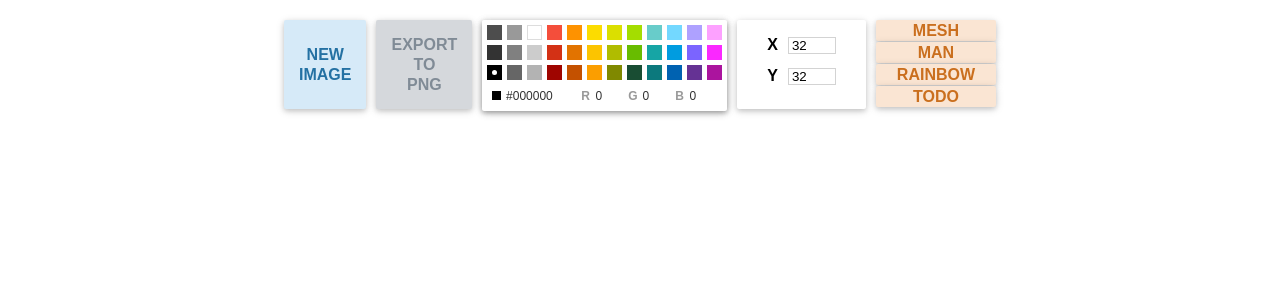
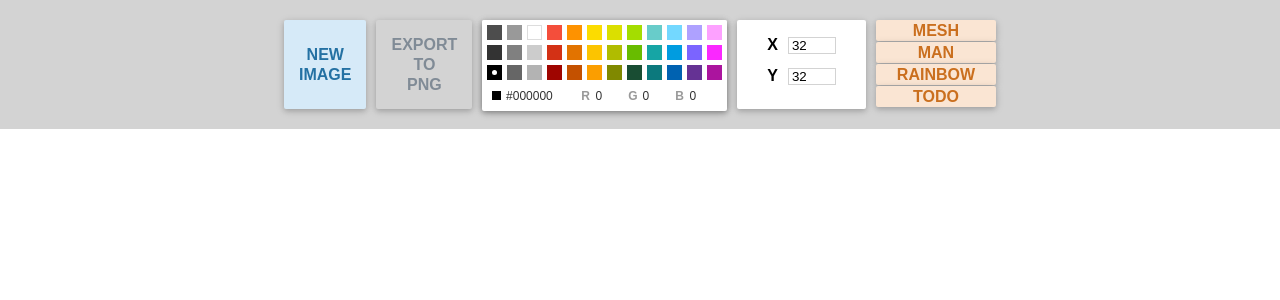
Before and after one commit to martinapro112/pixel-art-maker, a React app: page / in a window 1280 px wide. Shown: the top 300 px of the page. Built offline with nearby package versions, Linux system fonts and the light colour scheme.

Commit message:
[Updated] styles moved to sass files, separated and refactored

```diff
--- a/package.json
+++ b/package.json
@@ -5,9 +5,11 @@
   "author": "Martina Prochazkova",
   "dependencies": {
     "dateformat": "^3.0.3",
+    "node-sass": "^4.12.0",
     "react": "^16.8.6",
     "react-color": "^2.17.3",
-    "react-dom": "^16.8.6"
+    "react-dom": "^16.8.6",
+    "sass-loader": "^7.1.0"
   },
   "devDependencies": {
     "autoprefixer": "6.7.2",
--- a/src/App.css
+++ /dev/null
@@ -1,148 +0,0 @@
-.app {
-    text-align: center;
-}
-
-button, .picker, .dimensions {
-    display: inline-block;
-    vertical-align: top;
-    margin: 20px 5px;
-    padding: 0 15px;
-
-    height: 90px;
-    border: none;
-    border-radius: 8px;
-    box-shadow: rgba(0, 0, 0, 0.12) 0px 2px 10px, rgba(0, 0, 0, 0.16) 0px 2px 5px;
-    border-radius: 2px;
-    background: rgb(255, 255, 255);
-
-    font-size: 16px;
-    font-weight: 600;
-    text-decoration: none;
-    text-transform: uppercase;
-    text-align: center;
-    line-height: 20px;
-
-    -webkit-transition-duration: 0.4s;
-    transition-duration: 0.4s;
-    cursor: pointer;
-}
-
-button:hover {
-    background: #2C3E50;
-}
-
-button.disabled {
-    background: #D5D8DC;
-    color: #808B96;
-}
-
-.picker {
-    padding: 0;
-}
-
-button, .dimensions, .mini-button-group {
-    height: 89px;
-    display: inline-block;
-    vertical-align: top;
-    margin: 20px 5px;
-}
-
-button, a {
-    background: #D6EAF8;
-    color: #2471A3;
-}
-
-
-.mini-button {
-    height: 21px;
-    min-width: 120px;
-    padding: 0 20px;
-    margin: 0 0 1px 0;
-    background: #FAE5D3;
-    color: #CA6F1E;
-}
-
-.dimension {
-    height: 16px;
-    display: block;
-    margin: 15px;
-    position: relative;
-}
-
-.dimension-label {
-    display: inline-block;
-    margin-right: 10px;
-}
-
-.dimension-input {
-    width: 40px;
-    border: 1px solid #D3D3D3;
-    padding: 0 3px;
-}
-
-.image {
-    display: block;
-    margin: auto;
-}
-
-.pixel {
-    display: inline-block;
-    height: 15px;
-    width: 15px;
-    border: 1px solid #D3D3D3;
-    margin: -2px 0.5px;
-    padding: 0;
-}
-
-.hover {
-    animation: darken 2s;
-}
-
-@keyframes darken {
-    from { filter: brightness(80%); }
-    to { filter: brightness(100%); }
-}
-
-#load {
-    border: 16px solid #fff;
-    border-radius: 50%;
-    border-top: 16px solid #2471A3;
-    width: 40px;
-    height: 40px;
-    -webkit-animation: spin 2s linear infinite; /* Safari */
-    animation: spin 2s linear infinite;
-    pointer-events: none;
-}
-
-@keyframes spin {
-    0% { transform: rotate(0deg); }
-    100% { transform: rotate(360deg); }
-}
-
-.tooltip {
-    background-color: #9f0500;
-    color: #fff;
-    text-align: center;
-    padding: 1px 10px;
-    border-radius: 6px;
-    font-size: 10px;
-    position: absolute;
-    z-index: 1;
-    top: -1px;
-    left: 75px;
-    width: 150px;
-}
-
-.wrong-entry {
-    border: 1px solid #9f0500;
-}
-
-a {
-    background-color: transparent;
-    height: inherit;
-    width: inherit;
-    margin: auto;
-    display: table-cell;
-    vertical-align: middle;
-    text-decoration: none;
-}
--- a/src/App.js
+++ b/src/App.js
@@ -1,10 +1,9 @@
 import React, { Component } from 'react';
-import './App.css';
-import Pixel from './Partials/Pixel';
-import Tools from './Partials/Tools';
-import Mesh from './Images/Mesh';
-import Man from './Images/Man';
-import Rainbow from './Images/Rainbow';
+import Pixel    from './Partials/Pixel';
+import Tools    from './Partials/Tools';
+import Mesh     from './Images/Mesh';
+import Man      from './Images/Man';
+import Rainbow  from './Images/Rainbow';
 
 const dimensionsRange = {
     y: { default: 32, min: 10, max: 50 },
@@ -178,7 +177,7 @@ class App extends Component {
         }
 
         return (
-            <div className="app">
+            <div id="app">
                 <Tools
                     dimensionsRange={ dimensionsRange }
                     dimensions={ this.state.dimensions }
@@ -194,7 +193,7 @@ class App extends Component {
                     imageDownloaded={ this.imageDownloadedHandler }
                     presetImageHandler={ this.presetImageHandler }
                 />
-                <div className="image"
+                <div id="image"
                     style={{
                         height: this.state.pixels.length * 18,
                         width: this.state.pixels.length > 0 ? this.state.pixels[0].length * 18 : 0
--- /dev/null
+++ b/src/App.scss
@@ -0,0 +1,38 @@
+$white: white;
+
+$dark-grey: #808B96;
+$light-grey: #D3D3D3;
+
+$extra-dark-blue: #2C3E50;
+$dark-blue: #2471A3;
+$light-blue: #D6EAF8;
+
+$dark-orange: #CA6F1E;
+$light-orange: #FAE5D3;
+
+$danger-red: #9f0500;
+
+#app {
+    text-align: center;
+
+    #image {
+        display: block;
+        margin: auto;
+    }
+}
+
+#load {
+    border: 16px solid $white;
+    border-radius: 50%;
+    border-top: 16px solid $dark-blue;
+    width: 40px;
+    height: 40px;
+    -webkit-animation: spin 2s linear infinite; /* Safari */
+    animation: spin 2s linear infinite;
+    pointer-events: none;
+}
+
+@keyframes spin {
+    0% { transform: rotate(0deg); }
+    100% { transform: rotate(360deg); }
+}
--- a/src/Partials/Tools.js
+++ b/src/Partials/Tools.js
@@ -1,22 +1,23 @@
-import React from 'react';
-import { CompactPicker } from 'react-color';
+import React                from 'react';
+import { CompactPicker }    from 'react-color';
 var dateFormat = require('dateformat');
 
 const Tools = (props) => {
     let exportPng =
         <button
+            className={ 'tool button ' + (props.disabledExport ? 'disabled' : '') }
             onClick={ props.exportToPngHandler }
-            disabled={ props.disabledExport } className={ props.disabledExport ? 'disabled' : null}
+            disabled={ props.disabledExport }
         >
             export<br />to<br />png
         </button>;
     if (props.pngLoading) {
-        exportPng = <button><div id="load"></div></button>;
+        exportPng = <button className="tool button"><div id="load"></div></button>;
     }
     else if (props.pngLink) {
         let date = new Date();
         exportPng =
-            <button>
+            <button className="tool button">
                 <a
                     href={ props.pngLink }
                     download={ 'pixel_art_' + dateFormat(date, 'yyyy-mm-dd-HH-MM-ss') + '.png' }
@@ -31,11 +32,11 @@ const Tools = (props) => {
     ['x', 'y'].forEach(dimension => {
         dimensions.push(
             <div className="dimension">
-                <span className="dimension-label">{ dimension }</span>
+                <span className="label">{ dimension }</span>
                 <input
                     type="number" name={ dimension }
                     className={
-                        'dimension-input ' +
+                        'input ' +
                         (
                             props.dimensionsRange[dimension].max < props.dimensions[dimension] ||
                             props.dimensionsRange[dimension].min > props.dimensions[dimension]
@@ -58,25 +59,25 @@ const Tools = (props) => {
     });
 
     return (
-        <div>
-            <button onClick={ props.resetImageHandler }>
+        <div id="tools">
+            <button className="tool button" onClick={ props.resetImageHandler }>
                 new<br />image
             </button>
             { exportPng }
-            <div className="picker">
+            <div className="tool picker">
                 <CompactPicker
                     color={ props.currentColor }
                     onChangeComplete={ props.setCurrentColorHandler }
                 />
             </div>
-            <div className="dimensions">
+            <div className="tool dimensions">
                 { dimensions }
             </div>
             <div className="mini-button-group">
-                <button className="mini-button" onClick={ props.presetImageHandler.bind(this, 'mesh') }>mesh</button><br />
-                <button className="mini-button" onClick={ props.presetImageHandler.bind(this, 'man') }>man</button><br />
-                <button className="mini-button" onClick={ props.presetImageHandler.bind(this, 'rainbow') }>rainbow</button><br />
-                <button className="mini-button" onClick={ props.presetImageHandler.bind(this, 'todo') }>todo</button>
+                <button className="tool mini" onClick={ props.presetImageHandler.bind(this, 'mesh') }>mesh</button><br />
+                <button className="tool mini" onClick={ props.presetImageHandler.bind(this, 'man') }>man</button><br />
+                <button className="tool mini" onClick={ props.presetImageHandler.bind(this, 'rainbow') }>rainbow</button><br />
+                <button className="tool mini" onClick={ props.presetImageHandler.bind(this, 'todo') }>todo</button>
             </div>
         </div>
     );
--- /dev/null
+++ b/src/Partials/styles.scss
@@ -0,0 +1,130 @@
+.pixel {
+    display: inline-block;
+    height: 15px;
+    width: 15px;
+    border: 1px solid $light-grey;
+    margin: -2px 0.5px;
+    padding: 0;
+
+    &.hover {
+        animation: darken 2s;
+    }
+}
+
+@keyframes darken {
+    from { filter: brightness(80%); }
+    to { filter: brightness(100%); }
+}
+
+#tools {
+    background-color: $light-grey;
+    margin-bottom: 20px;
+
+    .tool, button.tool {
+        display: inline-block;
+        vertical-align: top;
+        margin: 20px 5px;
+        padding: 0 15px;
+
+        height: 90px;
+        border: none;
+        border-radius: 8px;
+        box-shadow: rgba(0, 0, 0, 0.12) 0px 2px 10px, rgba(0, 0, 0, 0.16) 0px 2px 5px;
+        border-radius: 2px;
+        background: $white;
+
+        font-size: 16px;
+        font-weight: 600;
+        text-decoration: none;
+        text-transform: uppercase;
+        text-align: center;
+        line-height: 20px;
+
+        -webkit-transition-duration: 0.4s;
+        transition-duration: 0.4s;
+        cursor: pointer;
+
+        &.mini {
+            height: 21px;
+            min-width: 120px;
+            padding: 0 20px;
+            margin: 0 0 1px 0;
+            background: $light-orange;
+            color: $dark-orange;
+        }
+
+    }
+
+    button.tool {
+        &:hover {
+            background: $extra-dark-blue;
+        }
+
+        &.disabled {
+            background: $light-grey;
+            color: $dark-grey;
+        }
+    }
+
+    button.tool, .tool, .mini-button-group {
+        height: 89px;
+        display: inline-block;
+        vertical-align: top;
+        margin: 20px 5px;
+    }
+
+    button.tool, a {
+        background: $light-blue;
+        color: $dark-blue;
+    }
+
+    a {
+        background-color: transparent;
+        height: inherit;
+        width: inherit;
+        margin: auto;
+        display: table-cell;
+        vertical-align: middle;
+        text-decoration: none;
+    }
+
+    .picker {
+        padding: 0;
+    }
+
+    .dimension {
+        height: 16px;
+        display: block;
+        margin: 15px;
+        position: relative;
+
+        .label {
+            display: inline-block;
+            margin-right: 10px;
+        }
+
+        .input {
+            width: 40px;
+            border: 1px solid $light-grey;
+            padding: 0 3px;
+
+            &.wrong-entry {
+                border: 1px solid $danger-red;
+            }
+        }
+
+        .tooltip {
+            background-color: $danger-red;
+            color: $white;
+            text-align: center;
+            padding: 1px 10px;
+            border-radius: 6px;
+            font-size: 10px;
+            position: absolute;
+            z-index: 1;
+            top: -1px;
+            left: 75px;
+            width: 150px;
+        }
+    }
+}
--- a/src/index.css
+++ b/src/index.scss
@@ -3,3 +3,6 @@ body {
     padding: 0;
     font-family: sans-serif;
 }
+
+@import 'App.scss';
+@import 'Partials/styles.scss';
```
Also changed, not shown: src/index.js (+4 -7 lines), 2 other files (tests, documents, lock files or other folders).
